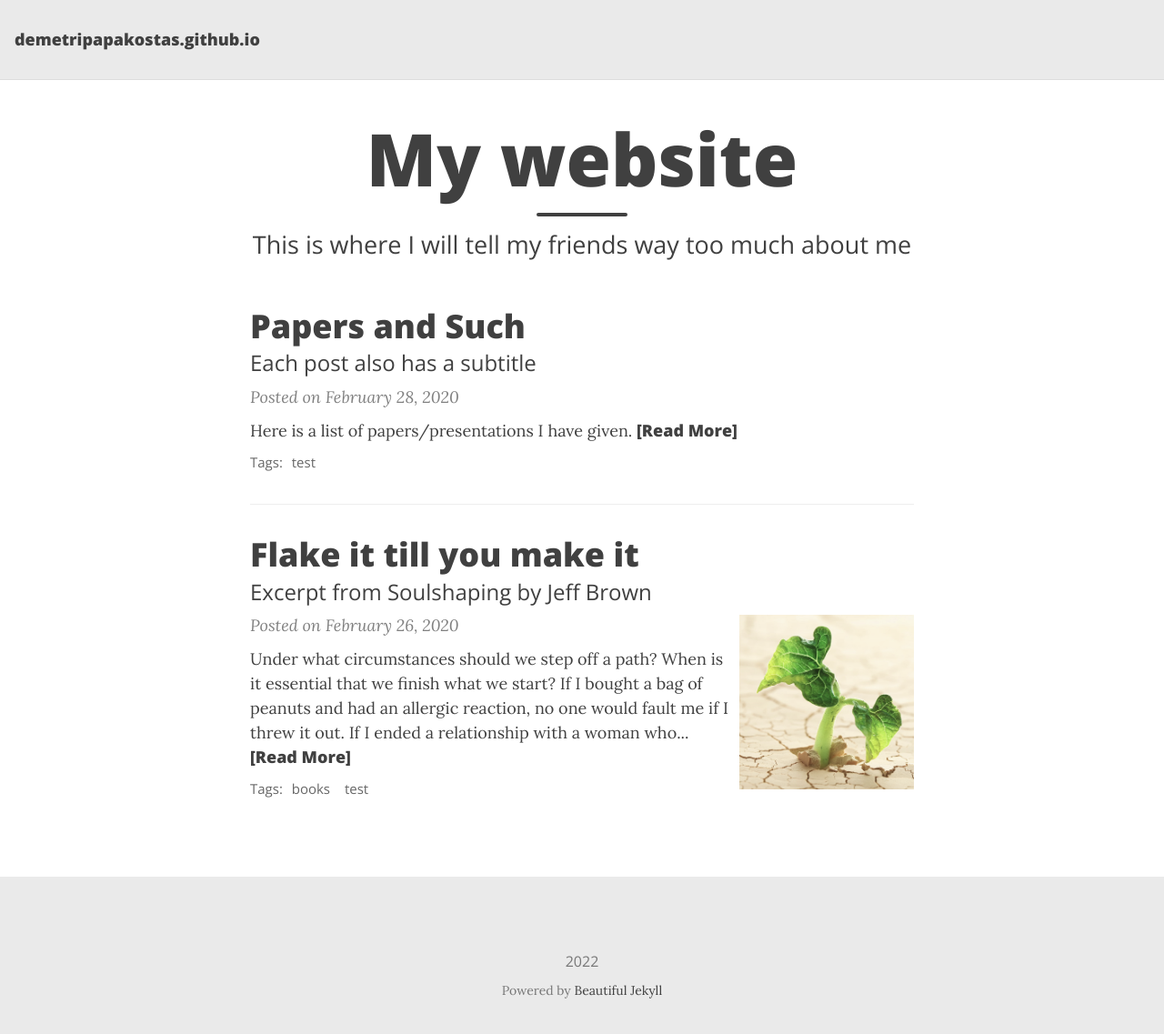
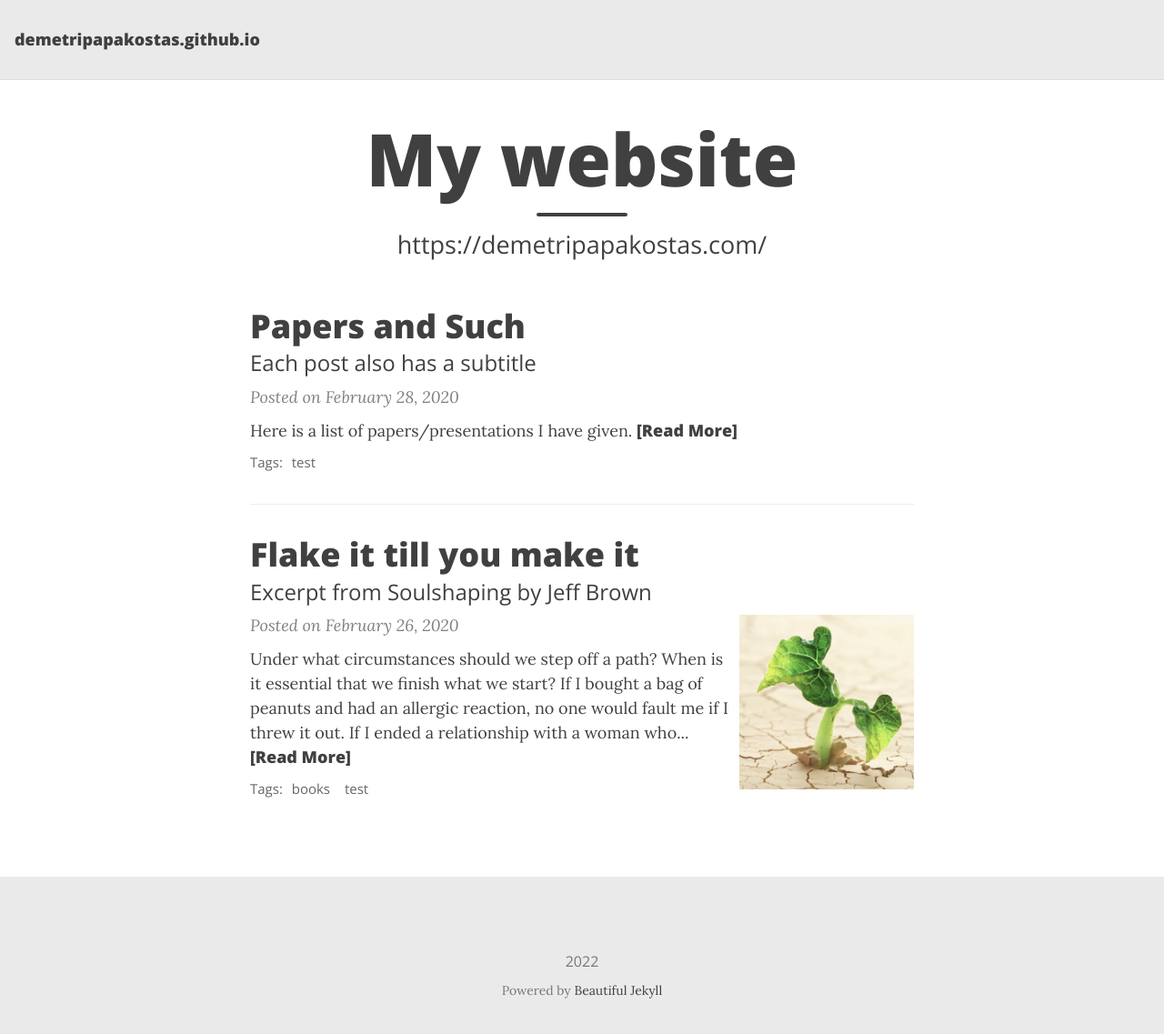
Before and after one commit to demetrios1/demetripapakostas.github.io, a Jekyll site: the page built from index.html, in a window 1280 px wide and 1150 px high. Shown: the top 1137 px of the window at 91% size. Built offline with Jekyll 4.4.1, drawn with Linux system fonts in a browser that asks for light colours; nearby versions of some CDN libraries.

Commit message:
Update index.html

```diff
--- a/index.html
+++ b/index.html
@@ -1,5 +1,5 @@
 ---
 layout: home
 title: My website
-subtitle: This is where I will tell my friends way too much about me
+subtitle: https://demetripapakostas.com/
 ---
```
